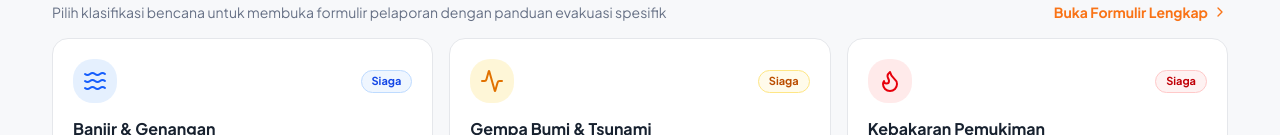
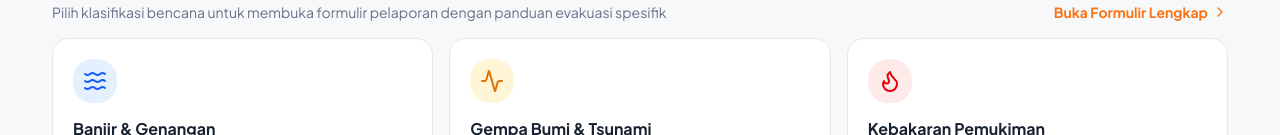
Before and after one commit to Xoltvez/SigapBumi, a Next.js app: page / in a window 1280 px wide. Shown: the part 817-952 px from the top of the page. Built offline with nearby package versions, Linux system fonts and the light colour scheme; no server answers.

Commit message:
style(categories): remove Siaga badge from disaster category cards

```diff
--- a/src/app/page.tsx
+++ b/src/app/page.tsx
@@ -500,13 +500,10 @@ export default function HomePage() {
                 className={`group relative p-5 bg-surface border border-line rounded-2xl transition-all duration-200 hover:-translate-y-1 hover:shadow-card flex flex-col justify-between ${cat.borderColor}`}
               >
                 <div>
-                  <div className="flex items-center justify-between mb-3.5">
+                  <div className="mb-3.5">
                     <div className={`w-11 h-11 rounded-xl flex items-center justify-center transition-transform group-hover:scale-105 ${cat.iconColor}`}>
                       <IconComponent className="w-6 h-6" />
                     </div>
-                    <span className={`text-[11px] font-bold px-2.5 py-0.5 rounded-md border ${cat.badgeColor}`}>
-                      Siaga
-                    </span>
                   </div>
 
                   <h3 className="text-base font-bold text-ink group-hover:text-primary transition-colors">
```
